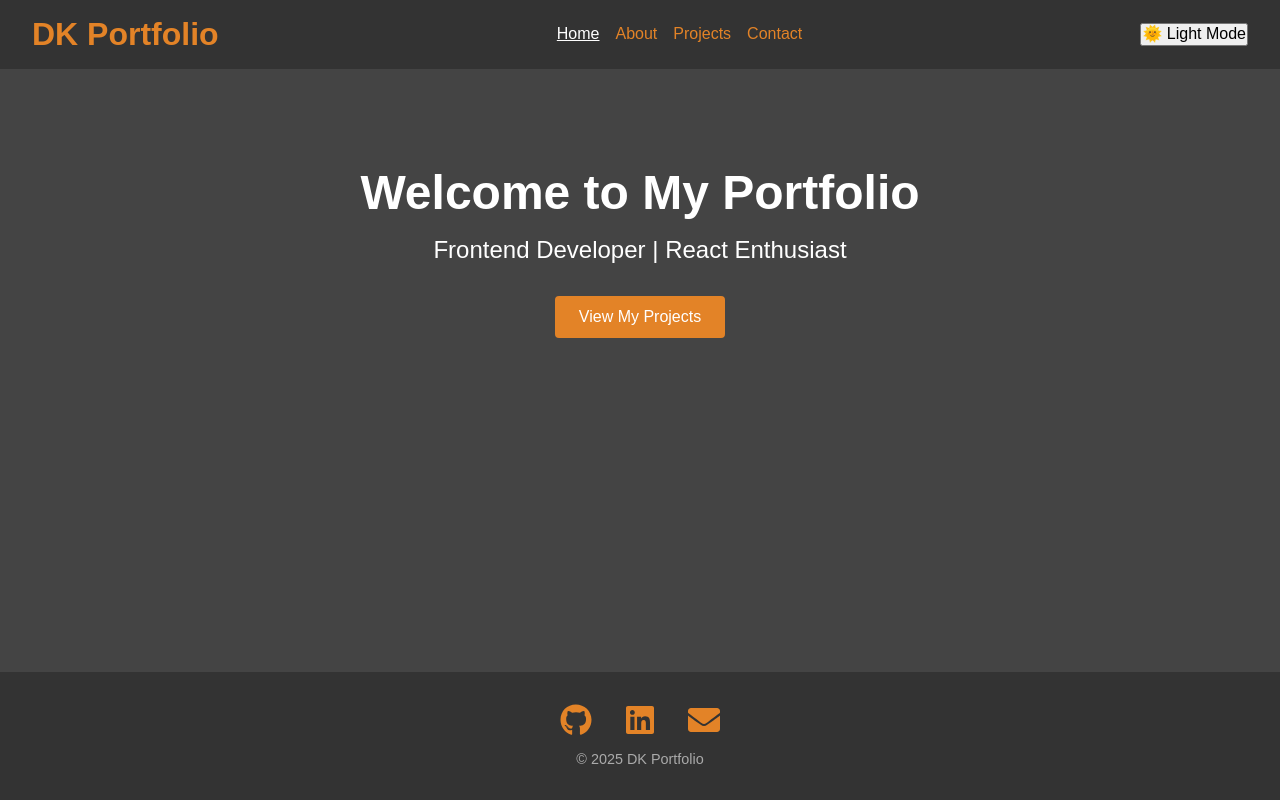
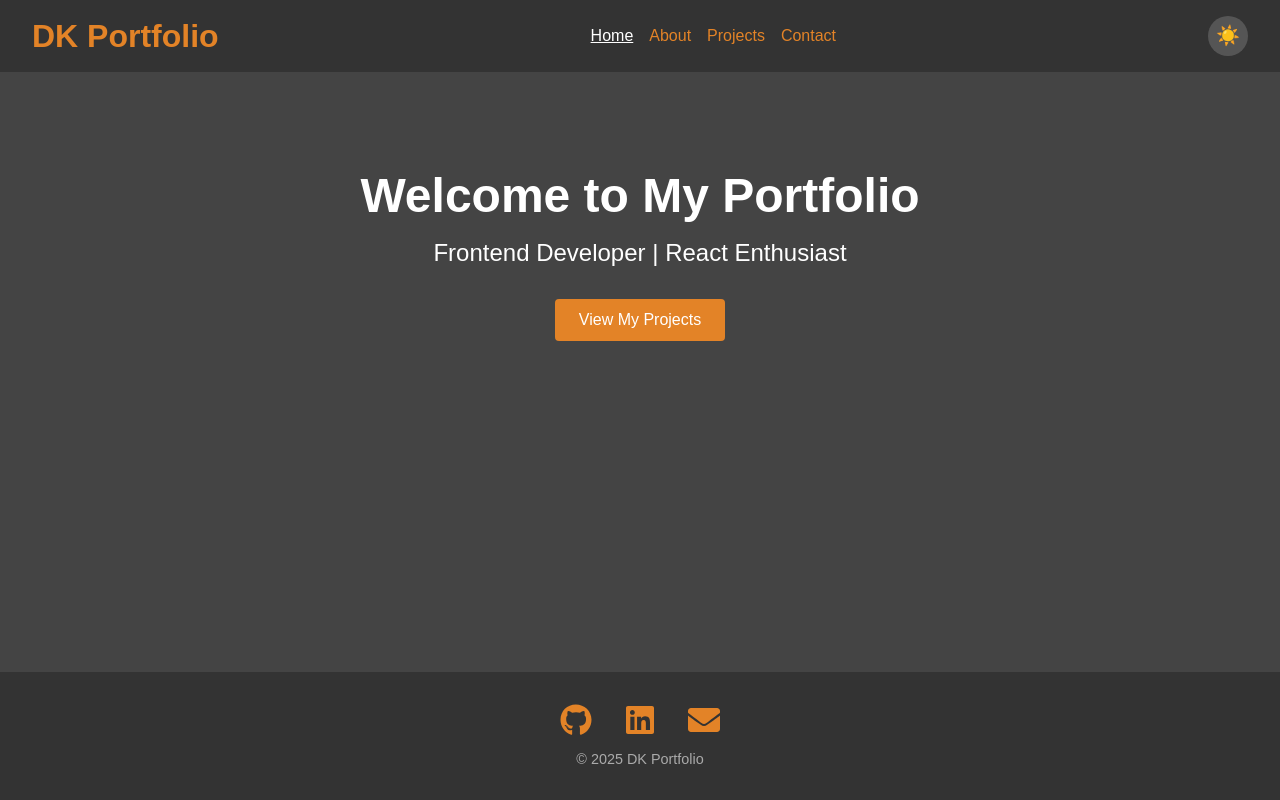
Before and after one commit to Dor-Ka/frontend-react-portfolio, a React (Create React App) app: page / in a window 1280 px wide. Built offline with nearby package versions, Linux system fonts and the light colour scheme.

Commit message:
Style theme toggle button for better visibility and UX

```diff
--- a/src/components/Navbar/Navbar.jsx
+++ b/src/components/Navbar/Navbar.jsx
@@ -1,4 +1,4 @@
-import { Nav, Logo, NavLinks, StyledNavLink } from "./Navbar.styles";
+import { Nav, Logo, NavLinks, StyledNavLink, ThemeToggleButton } from "./Navbar.styles";
 
 function Navbar({ toggleTheme, isDarkMode }) {
   return (
@@ -26,9 +26,9 @@ function Navbar({ toggleTheme, isDarkMode }) {
           </StyledNavLink>
         </li>
       </NavLinks>
-      <button onClick={toggleTheme}>
-        {isDarkMode ? "🌞 Light Mode" : "🌙 Dark Mode"}
-      </button>
+        <ThemeToggleButton onClick={toggleTheme}>
+          {isDarkMode ? '☀️' : '🌙'}
+        </ThemeToggleButton>
     </Nav>
   );
 }
--- a/src/components/Navbar/Navbar.styles.js
+++ b/src/components/Navbar/Navbar.styles.js
@@ -36,3 +36,27 @@ export const StyledNavLink = styled(NavLink)`
     text-decoration: underline;
   }
 `;
+
+export const ThemeToggleButton = styled.button`
+  background-color: ${({ theme }) => theme.toggleBackground}; // kolor z theme
+  border: none;
+  border-radius: 50%;
+  width: 2.5rem;
+  height: 2.5rem;
+  font-size: 1.2rem;
+  cursor: pointer;
+  display: flex;
+  align-items: center;
+  justify-content: center;
+  color: ${({ theme }) => theme.text}; // kolor ikony
+  transition: background-color 0.3s ease, transform 0.2s ease;
+
+  &:hover {
+    transform: scale(1.1);
+    background-color: ${({ theme }) => theme.toggleHover};
+  }
+
+  &:focus {
+    outline: none;
+  }
+`;
--- a/src/theme.js
+++ b/src/theme.js
@@ -9,6 +9,8 @@ export const lightTheme = {
     footerBg: "#ddd",
     footerText: "#444",
     footerHover: "#444",
+    toggleBackground: '#ccc',
+    toggleHover: '#bbb',
   };
 
   export const darkTheme = {
@@ -22,4 +24,6 @@ export const lightTheme = {
     footerBg: "#333",
     footerText: "#aaa",
     footerHover: "#fff",
+    toggleBackground: '#555',
+    toggleHover: '#666',
   };
```
